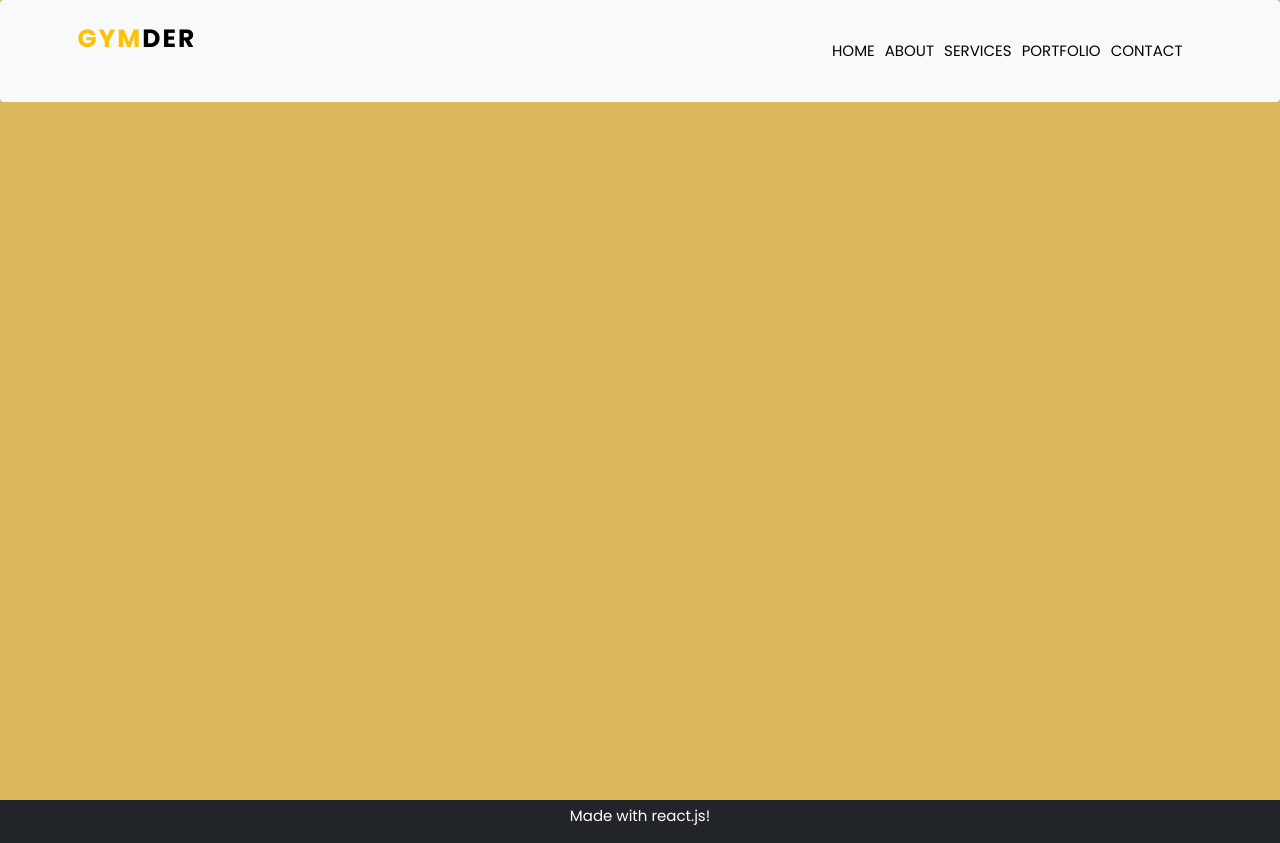
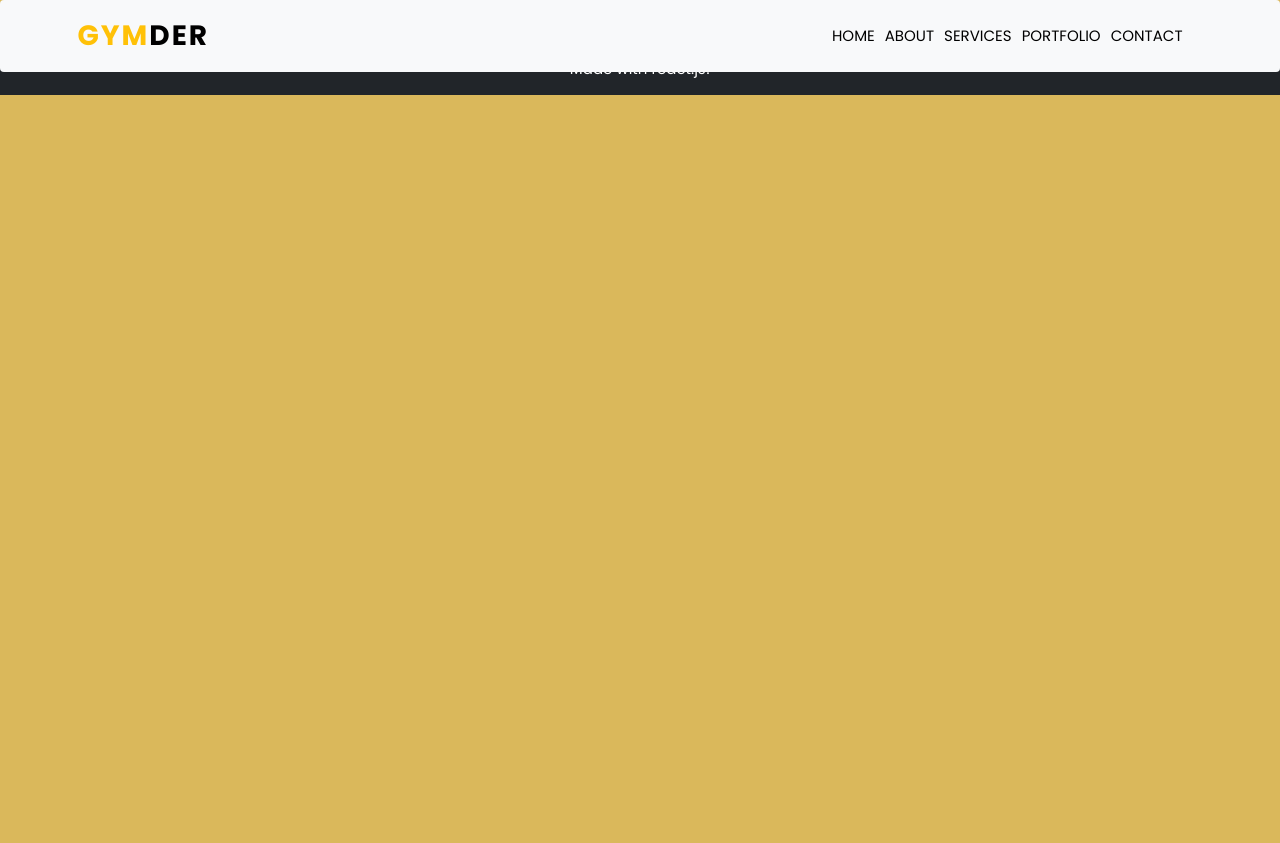
Before and after one commit to LexDarcoz/2223-frontendweb-LexDarcoz_Gymder, a React (Create React App) app: page /addGym in a window 1280 px wide. After the commit the page ends 800 px from the top, so only its background shows below. Built offline with nearby package versions, Linux system fonts and the light colour scheme.

Commit message:
logo & addgym optimized

```diff
--- a/src/pages/AddGym.jsx
+++ b/src/pages/AddGym.jsx
@@ -19,11 +19,10 @@ export default function AddGym() {
   // }
 
   return (
-    <section class="vh-100">
-      <div className="container h-100">
-        <div className="row d-flex justify-content-center align-items-center h-100">
-          <div className="col-xl-12 col-xl-11"></div>
-        </div>
+    <section className="container pt-5">
+      <div className="row">
+        <div className="col-sm-12 col-md-6">test 1 </div>
+        <div className="col-sm-12 col-md-6">test 2 </div>
       </div>
     </section>
   );
--- a/src/styling/App.css
+++ b/src/styling/App.css
@@ -10,7 +10,7 @@
   position: fixed;
   top: 0;
   z-index: 99999;
-  padding: 25px 0;
+  padding: 10px 0;
 }
 .navbar .logo {
   font-size: 1.5em;
@@ -95,10 +95,12 @@ body {
 }
 .navbar-light .navbar-brand {
   color: #000;
-  font-size: 25px;
+  display: flex;
+  font-size: 28px;
   text-transform: uppercase;
   font-weight: bold;
   letter-spacing: 2px;
+  align-items: center;
 }
 .navbar-light .navbar-brand:focus,
 .navbar-light .navbar-brand:hover {
@@ -177,6 +179,7 @@ body {
   width: 1120px;
   margin: 0 auto;
 }
-.navbar-brand {
-  align-items: center;
+
+.under-Navbar {
+  margin-top: 100px;
 }
```
